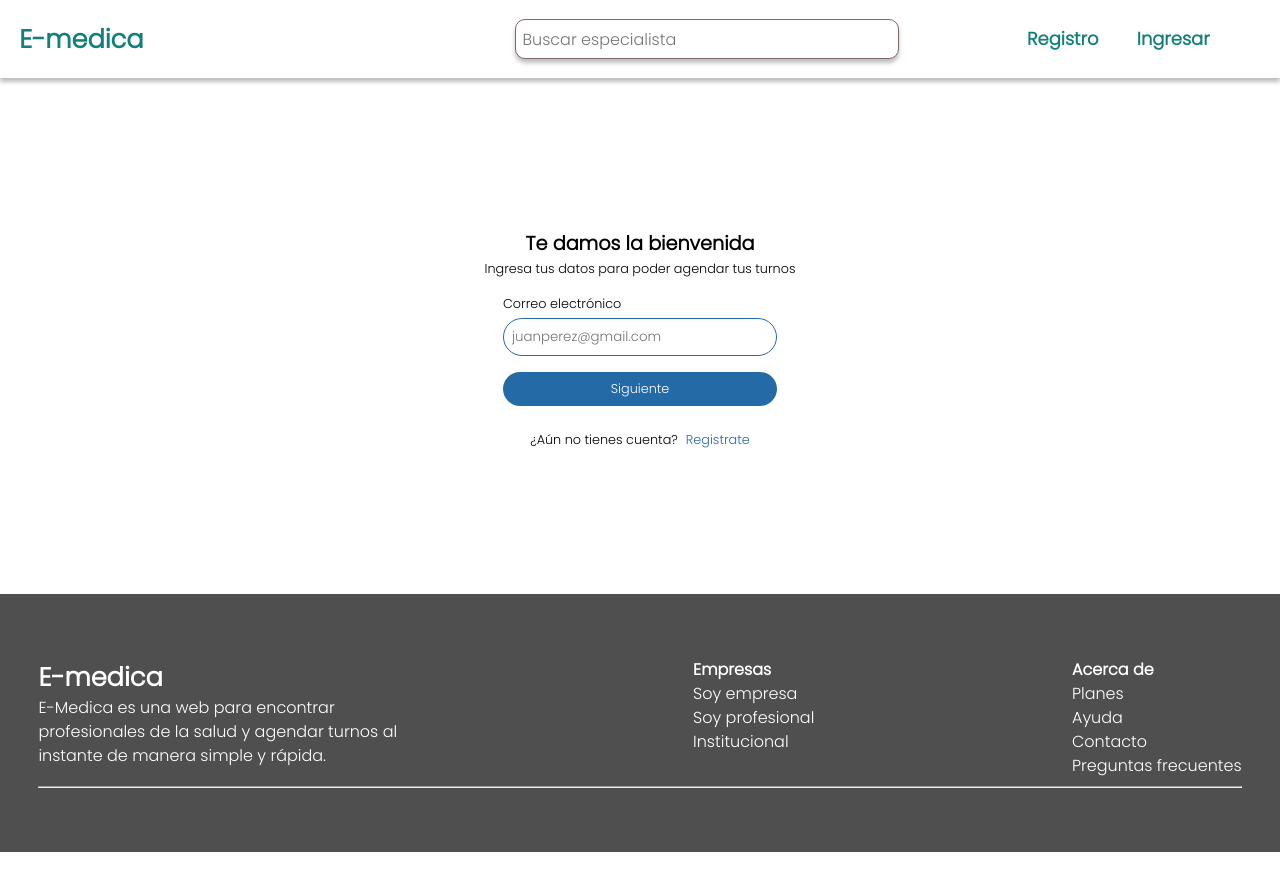
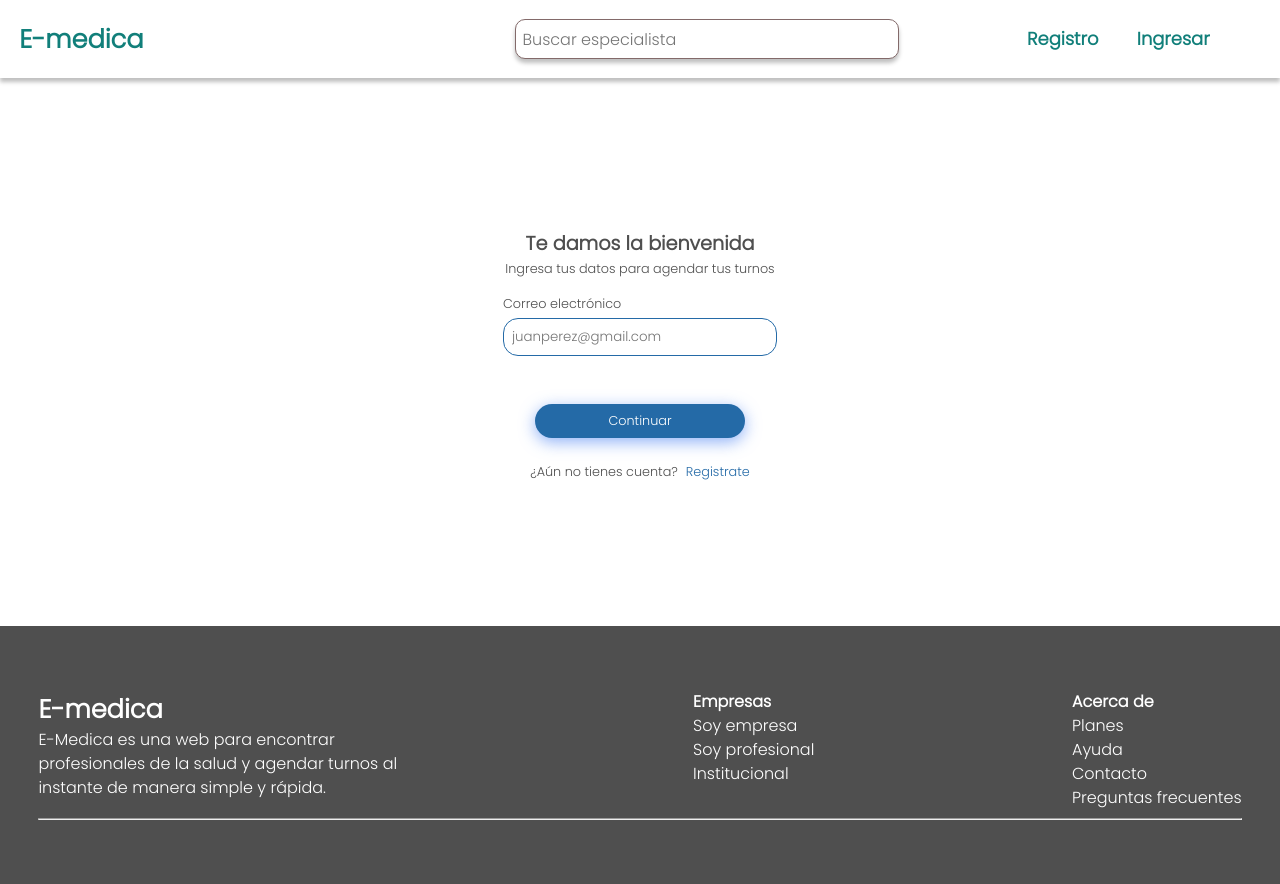
Before and after one commit to No-Country/NC-C11-31-E-Medica, a Next.js app in the folder client/: page /login in a window 1280 px wide. Before the commit the page ends 852 px from the top, so only its background shows below. Built offline with nearby package versions, Linux system fonts and the light colour scheme.

Commit message:
adding logout sistem and new styles for login and lading page

```diff
--- a/client/src/app/components/Navbar/Navbar.jsx
+++ b/client/src/app/components/Navbar/Navbar.jsx
@@ -1,9 +1,17 @@
 'use client'
 import Link from 'next/link'
+import { useState } from 'react'
 
 const Navbar = ({ valueNavbar }) => {
+
+  const[localStorageData, setLocaStorageData] = useState()
+  const userFirstName = JSON.parse(localStorage.getItem("firstName"))
+  const userLastName = JSON.parse(localStorage.getItem("lastName"))
+  console.log('firstName:', userFirstName)
+
   return (
     <nav className={`nav ${valueNavbar ? 'openNavbar' : 'closeNavbar'}`}>
+      {!userFirstName ?
       <ul className='nav-list'>
       <li>
         <Link href='/register' className='nav-link'>
@@ -16,6 +24,16 @@ const Navbar = ({ valueNavbar }) => {
         </Link>
       </li>
     </ul>
+    :
+    <ul className='nav-list'>
+        <li>
+          <Link href='/register' className='nav-link'>
+            {userFirstName}
+          </Link>
+        </li>
+      </ul>
+      }
+
     </nav>
   )
 }
--- a/client/src/app/login/components/form-login/Form-input-login.jsx
+++ b/client/src/app/login/components/form-login/Form-input-login.jsx
@@ -1,6 +1,6 @@
 import React from 'react'
 
-const FormInputLogin = ({inputValue, ...props}) => {
+const FormInputLogin = ({inputValue}) => {
   return (
     <div className='login-form-cont'>
         <label className='login-form-label'>{inputValue.label}</label>
--- a/client/src/app/login/components/form-login/Form-login.jsx
+++ b/client/src/app/login/components/form-login/Form-login.jsx
@@ -7,7 +7,7 @@ const FormLogin = () => {
   return (
     <div className='login-form'>
       <h2>Te damos la bienvenida</h2>
-      <p>Ingresa tus datos para poder agendar tus turnos</p>
+      <p>Ingresa tus datos para agendar tus turnos</p>
       <FormSubmitLogin />
       <div className='register-option'>
         <p>¿Aún no tienes cuenta?</p>
--- a/client/src/app/login/components/form-login/Form-submit-login.jsx
+++ b/client/src/app/login/components/form-login/Form-submit-login.jsx
@@ -55,7 +55,7 @@ const FormSubmitLogin = () => {
             </span>
           )}
           <div className='login-form-button-cont'>
-            <button className='login-form-button-next' disabled={errors.email?.type} onClick={handlerChangeFistStep}>Siguiente</button>
+            <button className='login-form-button-next button' disabled={errors.email?.type} onClick={handlerChangeFistStep}>Continuar</button>
           </div>
           </div>
           :
@@ -81,8 +81,8 @@ const FormSubmitLogin = () => {
             </span>
           )}
           <div className='login-form-button-cont'>
-            <button className='login-form-button-back' onClick={handlerChangeFistStep}>Volver</button>
-            <button type='submit' className='login-form-button-submit'>Ingresar</button>
+            <button className='login-form-button-back button' onClick={handlerChangeFistStep}>Volver</button>
+            <button type='submit' className='login-form-button-submit button'>Ingresar</button>
             <a className='login-form-forget-password'>¿Olvidaste tu contraseña?</a>
           </div>
           </div>
--- a/client/src/app/login/components/form-login/_form-login.scss
+++ b/client/src/app/login/components/form-login/_form-login.scss
@@ -10,7 +10,7 @@
         margin-top: 1rem;
         input{
             width: 100%;
-            border-radius: 1.875rem;
+            border-radius: 15px;
             border: 0.0625rem solid #246AA7;
             padding-left: 0.5rem;
             padding: clamp(0.5rem, 0.5vw, 1rem);;
@@ -18,13 +18,17 @@
     }
     h2{
         font-size: clamp(0.8rem, 1.5vw, 3rem);
+        color: rgb(79, 79, 79);
+        font-weight: 700;
     }
     p{
         font-size: clamp(0.6rem, 1vw, 3rem);
+        color: rgb(79, 79, 79);
     }
     &-label{
         font-size: clamp(0.7rem, 1vw, 3rem);
         padding-bottom: 0.3rem;
+        color:rgb(79, 79, 79);
     }
     &-email-cont{
         &-false{
@@ -63,12 +67,23 @@
         width: 100%;
         margin-bottom: 1.5rem;
         border: none;
+        box-shadow: 0 4px 16px 0 rgba(69,125,241,.6);
+    }
+    &-button-back{
+        background-color: #fff;
+        color:#246AA7;
+        border: 1px, solid, #246AA7;
+    }
+    &-button-back:hover{
+        background-color: rgb(232, 240, 254);
     }
     &-button-cont{
         display: flex;
         flex-direction: column;
         align-items: center;
-        margin-top: 1rem;
+        margin-top: 3rem;
+        padding-left: 2rem;
+        padding-right: 2rem;
         a{
             font-size: clamp(0.6rem, 1vw, 3rem);
             color:#246AA7;
@@ -80,6 +95,10 @@
         margin-top: 0;
     }
 }
+.button:hover{
+    opacity: 0.8;
+}
+
 
 .register-option{
     display: flex;
```
Also changed, not shown: client/src/app/components/Gallery/Carousel.js (+7 -6 lines), client/src/app/components/Gallery/Gallery.js (+4 -3 lines), client/src/app/components/Navbar/Dropdown.jsx (added, +18 -0 lines). Lines whose indentation alone changed are shown as unchanged.
